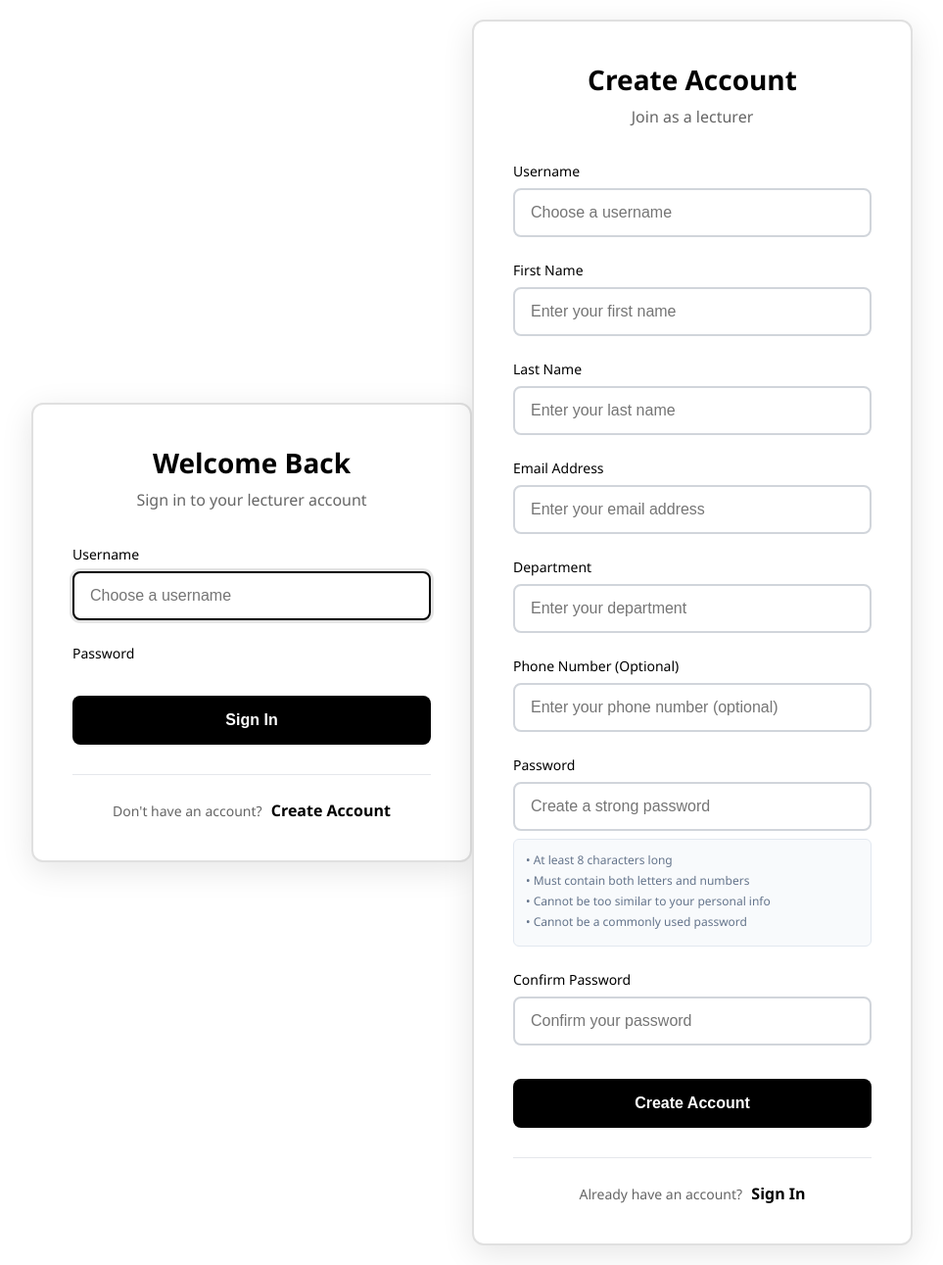
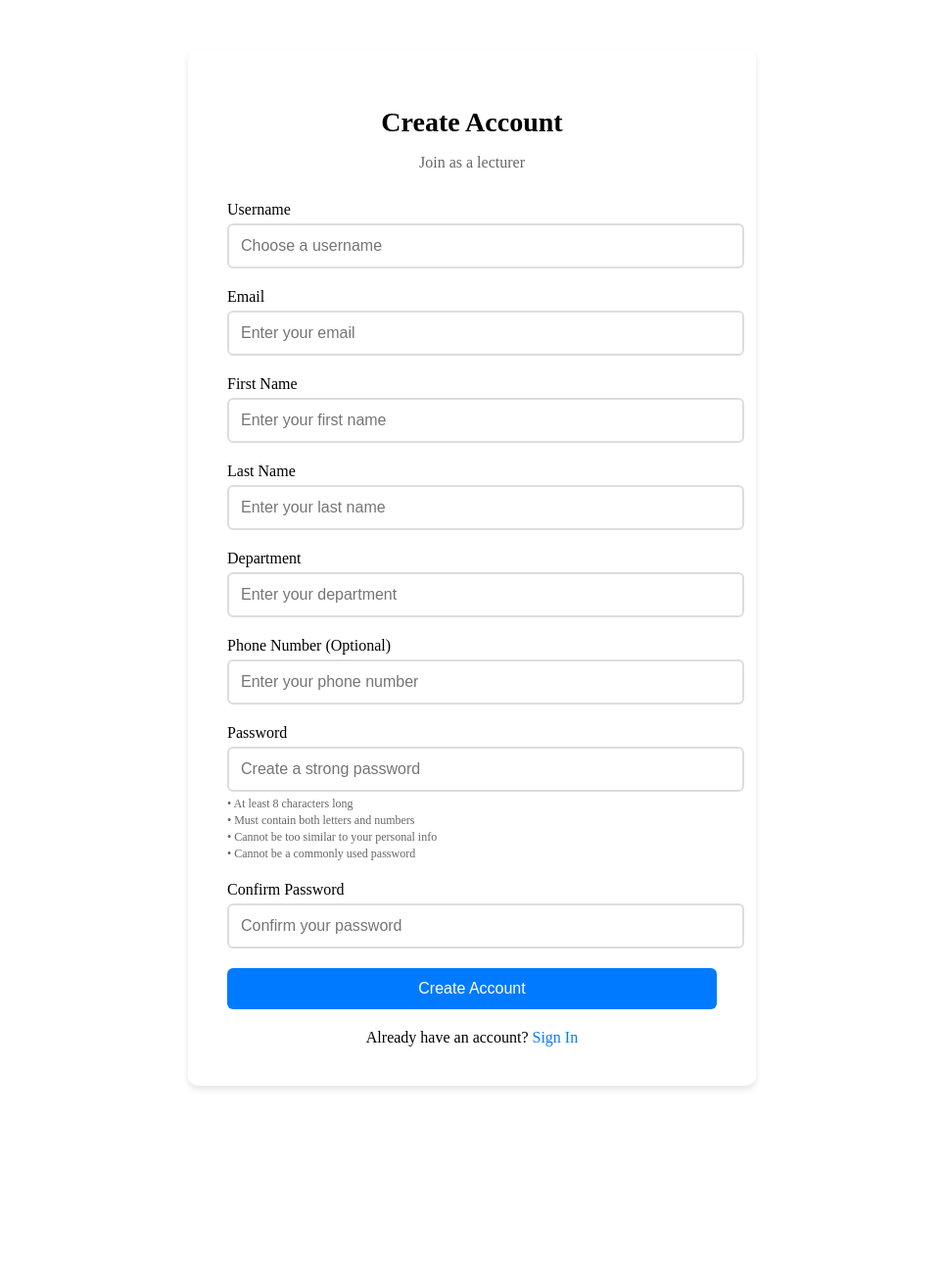
Before and after one commit to MuthoniGathiithi/Djnago_Attendance_Sytem, a Django app: page /lecturer/register/ in a window 1280 px wide. Shown: the whole page at 98% size, without its empty margins (158-1121 px from the left). After the commit the page ends 1112 px from the top, so only its background shows below. Run offline with Django 5.2, Linux system fonts and the light colour scheme.

Commit message:
remove duplicat pages

```diff
--- a/qr_attendance_system/lecturer/templates/lecturer/register.html
+++ b/qr_attendance_system/lecturer/templates/lecturer/register.html
@@ -1,174 +1,56 @@
-<!-- lecturer/login.html -->
-<!DOCTYPE html>
-<html lang="en">
-<head>
-    <meta charset="UTF-8">
-    <meta name="viewport" content="width=device-width, initial-scale=1.0">
-    <title>{{ title }} - Lecturer Portal</title>
+{% extends 'base.html' %}
+{% load static %}
+
+{% block title %}Register - Lecturer Portal{% endblock %}
+
+{% block content %}
 <style>
-        * {
-            margin: 0;
-            padding: 0;
-            box-sizing: border-box;
+.auth-container {
+    max-width: 500px;
+    margin: 50px auto;
+    padding: 40px;
+    background: white;
+    border-radius: 10px;
+    box-shadow: 0 4px 6px rgba(0,0,0,0.1);
 }
-
-        body {
-            font-family: 'Segoe UI', Tahoma, Geneva, Verdana, sans-serif;
-            background-color: #ffffff;
-            color: #000000;
-            min-height: 100vh;
-            display: flex;
-            align-items: center;
-            justify-content: center;
-            padding: 20px;
-        }
-
-        .auth-container {
-            background: #ffffff;
-            border: 2px solid #e0e0e0;
-            border-radius: 12px;
-            box-shadow: 0 8px 32px rgba(0, 0, 0, 0.1);
-            padding: 40px;
-            width: 100%;
-            max-width: 450px;
-        }
-
-        .auth-header {
-            text-align: center;
-            margin-bottom: 35px;
-        }
-
-        .auth-title {
-            font-size: 28px;
-            font-weight: 600;
-            color: #000000;
-            margin-bottom: 8px;
-        }
-
-        .auth-subtitle {
-            font-size: 16px;
-            color: #666666;
-            font-weight: 400;
-        }
-
-        .form-group {
-            margin-bottom: 24px;
-        }
-
-        .form-label {
-            display: block;
-            font-size: 14px;
-            font-weight: 500;
-            color: #000000;
-            margin-bottom: 8px;
-        }
-
+.auth-header { text-align: center; margin-bottom: 30px; }
+.auth-title { font-size: 28px; margin-bottom: 8px; }
+.auth-subtitle { color: #666; }
+.form-group { margin-bottom: 20px; }
+.form-label { display: block; margin-bottom: 5px; font-weight: 500; }
 .form-input {
     width: 100%;
-            padding: 14px 16px;
-            border: 2px solid #d1d5db;
-            border-radius: 8px;
+    padding: 12px;
+    border: 2px solid #ddd;
+    border-radius: 6px;
     font-size: 16px;
-            color: #000000;
-            background-color: #ffffff;
-            transition: all 0.3s ease;
 }
-
-        .form-input:focus {
-            outline: none;
-            border-color: #000000;
-            box-shadow: 0 0 0 3px rgba(0, 0, 0, 0.1);
-        }
-
+.form-input:focus { border-color: #007bff; outline: none; }
 .btn-primary {
     width: 100%;
-            padding: 16px;
-            background-color: #000000;
-            color: #ffffff;
+    padding: 12px;
+    background: #007bff;
+    color: white;
     border: none;
-            border-radius: 8px;
+    border-radius: 6px;
     font-size: 16px;
-            font-weight: 600;
     cursor: pointer;
-            transition: all 0.3s ease;
-            margin-top: 10px;
 }
+.btn-primary:hover { background: #0056b3; }
+.form-switch { text-align: center; margin-top: 20px; }
+.switch-link { color: #007bff; text-decoration: none; }
+.alert { padding: 10px; margin-bottom: 15px; border-radius: 4px; }
+.alert-error { background: #f8d7da; color: #721c24; border: 1px solid #f5c6cb; }
+.alert-success { background: #d4edda; color: #155724; border: 1px solid #c3e6cb; }
+.error-message { color: #dc3545; font-size: 14px; margin-top: 5px; }
+.password-requirements { font-size: 12px; color: #666; margin-top: 5px; }
+.requirement { margin-bottom: 2px; }
+</style>
 
-        .btn-primary:hover {
-            background-color: #333333;
-            transform: translateY(-1px);
-            box-shadow: 0 4px 12px rgba(0, 0, 0, 0.2);
-        }
-
-        .form-switch {
-            text-align: center;
-            margin-top: 30px;
-            padding-top: 25px;
-            border-top: 1px solid #e5e7eb;
-        }
-
-        .switch-text {
-            color: #666666;
-            font-size: 14px;
-        }
-
-        .switch-link {
-            color: #000000;
-            text-decoration: none;
-            font-weight: 600;
-            margin-left: 5px;
-            transition: color 0.3s ease;
-        }
-
-        .switch-link:hover {
-            color: #333333;
-            text-decoration: underline;
-        }
-
-        .messages {
-            margin-bottom: 20px;
-        }
-
-        .alert {
-            padding: 12px;
-            border-radius: 8px;
-            margin-bottom: 10px;
-        }
-
-        .alert-error {
-            background-color: #fef2f2;
-            border: 1px solid #fecaca;
-            color: #dc2626;
-        }
-
-        .alert-success {
-            background-color: #f0fdf4;
-            border: 1px solid #bbf7d0;
-            color: #16a34a;
-        }
-
-        .errorlist {
-            list-style: none;
-            margin: 0;
-            padding: 0;
-        }
-
-        .errorlist li {
-            background-color: #fef2f2;
-            border: 1px solid #fecaca;
-            color: #dc2626;
-            padding: 8px 12px;
-            border-radius: 6px;
-            margin-bottom: 8px;
-            font-size: 14px;
-        }
-    </style>
-</head>
-<body>
 <div class="auth-container">
     <div class="auth-header">
-            <h1 class="auth-title">Welcome Back</h1>
-            <p class="auth-subtitle">Sign in to your lecturer account</p>
+        <h1 class="auth-title">Create Account</h1>
+        <p class="auth-subtitle">Join as a lecturer</p>
     </div>
 
     {% if messages %}
@@ -179,46 +61,126 @@
     </div>
     {% endif %}
 
-        {% if form.errors %}
-            <div class="messages">
-                {% for field, errors in form.errors.items %}
-                    {% for error in errors %}
-                        <div class="alert alert-error">{{ error }}</div>
-                    {% endfor %}
-                {% endfor %}
-            </div>
-        {% endif %}
-
     <form method="post">
         {% csrf_token %}
+
         <div class="form-group">
             <label for="{{ form.username.id_for_label }}" class="form-label">Username</label>
-                {{ form.username }}
+            <input type="text"
+                   id="{{ form.username.id_for_label }}"
+                   name="{{ form.username.name }}"
+                   class="form-input"
+                   placeholder="Choose a username"
+                   value="{{ form.username.value|default:'' }}">
+            {% if form.username.errors %}
+                <div class="error-message">{{ form.username.errors.0 }}</div>
+            {% endif %}
         </div>
 
         <div class="form-group">
-                <label for="{{ form.password.id_for_label }}" class="form-label">Password</label>
-                {{ form.password }}
+            <label for="{{ form.email.id_for_label }}" class="form-label">Email</label>
+            <input type="email"
+                   id="{{ form.email.id_for_label }}"
+                   name="{{ form.email.name }}"
+                   class="form-input"
+                   placeholder="Enter your email"
+                   value="{{ form.email.value|default:'' }}">
+            {% if form.email.errors %}
+                <div class="error-message">{{ form.email.errors.0 }}</div>
+            {% endif %}
         </div>
 
-            <button type="submit" class="btn-primary">Sign In</button>
+        <div class="form-group">
+            <label for="{{ form.first_name.id_for_label }}" class="form-label">First Name</label>
+            <input type="text"
+                   id="{{ form.first_name.id_for_label }}"
+                   name="{{ form.first_name.name }}"
+                   class="form-input"
+                   placeholder="Enter your first name"
+                   value="{{ form.first_name.value|default:'' }}">
+            {% if form.first_name.errors %}
+                <div class="error-message">{{ form.first_name.errors.0 }}</div>
+            {% endif %}
+        </div>
+
+        <div class="form-group">
+            <label for="{{ form.last_name.id_for_label }}" class="form-label">Last Name</label>
+            <input type="text"
+                   id="{{ form.last_name.id_for_label }}"
+                   name="{{ form.last_name.name }}"
+                   class="form-input"
+                   placeholder="Enter your last name"
+                   value="{{ form.last_name.value|default:'' }}">
+            {% if form.last_name.errors %}
+                <div class="error-message">{{ form.last_name.errors.0 }}</div>
+            {% endif %}
+        </div>
+
+        <div class="form-group">
+            <label for="{{ form.department.id_for_label }}" class="form-label">Department</label>
+            <input type="text"
+                   id="{{ form.department.id_for_label }}"
+                   name="{{ form.department.name }}"
+                   class="form-input"
+                   placeholder="Enter your department"
+                   value="{{ form.department.value|default:'' }}">
+            {% if form.department.errors %}
+                <div class="error-message">{{ form.department.errors.0 }}</div>
+            {% endif %}
+        </div>
+
+        <div class="form-group">
+            <label for="{{ form.phone_number.id_for_label }}" class="form-label">Phone Number (Optional)</label>
+            <input type="tel"
+                   id="{{ form.phone_number.id_for_label }}"
+                   name="{{ form.phone_number.name }}"
+                   class="form-input"
+                   placeholder="Enter your phone number"
+                   value="{{ form.phone_number.value|default:'' }}">
+            {% if form.phone_number.errors %}
+                <div class="error-message">{{ form.phone_number.errors.0 }}</div>
+            {% endif %}
+        </div>
+
+        <div class="form-group">
+            <label for="{{ form.password1.id_for_label }}" class="form-label">Password</label>
+            <input type="password"
+                   id="{{ form.password1.id_for_label }}"
+                   name="{{ form.password1.name }}"
+                   class="form-input"
+                   placeholder="Create a strong password">
+            <div class="password-requirements">
+                <div class="requirement">• At least 8 characters long</div>
+                <div class="requirement">• Must contain both letters and numbers</div>
+                <div class="requirement">• Cannot be too similar to your personal info</div>
+                <div class="requirement">• Cannot be a commonly used password</div>
+            </div>
+            {% if form.password1.errors %}
+                <div class="error-message">{{ form.password1.errors.0 }}</div>
+            {% endif %}
+        </div>
+
+        <div class="form-group">
+            <label for="{{ form.password2.id_for_label }}" class="form-label">Confirm Password</label>
+            <input type="password"
+                   id="{{ form.password2.id_for_label }}"
+                   name="{{ form.password2.name }}"
+                   class="form-input"
+                   placeholder="Confirm your password">
+            {% if form.password2.errors %}
+                <div class="error-message">{{ form.password2.errors.0 }}</div>
+            {% endif %}
+        </div>
+
+        <button type="submit" class="btn-primary">Create Account</button>
     </form>
 
     <div class="form-switch">
-            <span class="switch-text">Don't have an account?</span>
-            <a href="{% url 'lecturer:register' %}" class="switch-link">Create Account</a>
+        <span class="switch-text">Already have an account?</span>
+        <a href="{% url 'lecturer:login' %}" class="switch-link">Sign In</a>
     </div>
 </div>
-
-    <script>
-        // Style form inputs
-        document.addEventListener('DOMContentLoaded', function() {
-            const inputs = document.querySelectorAll('input[type="text"], input[type="password"]');
-            inputs.forEach(input => {
-                input.classList.add('form-input');
-                if (input.name === 'username') {
-                    input.placeholder = 'Enter your username';
-                } else if (input.name === 'password') {
+{% endblock %}
                     input.placeholder = 'Enter your password';
                 }
             });
```
Also changed, not shown: qr_attendance_system/lecturer/templates/lecturer/login.html (+84 -41 lines). Lines whose indentation alone changed are shown as unchanged.
